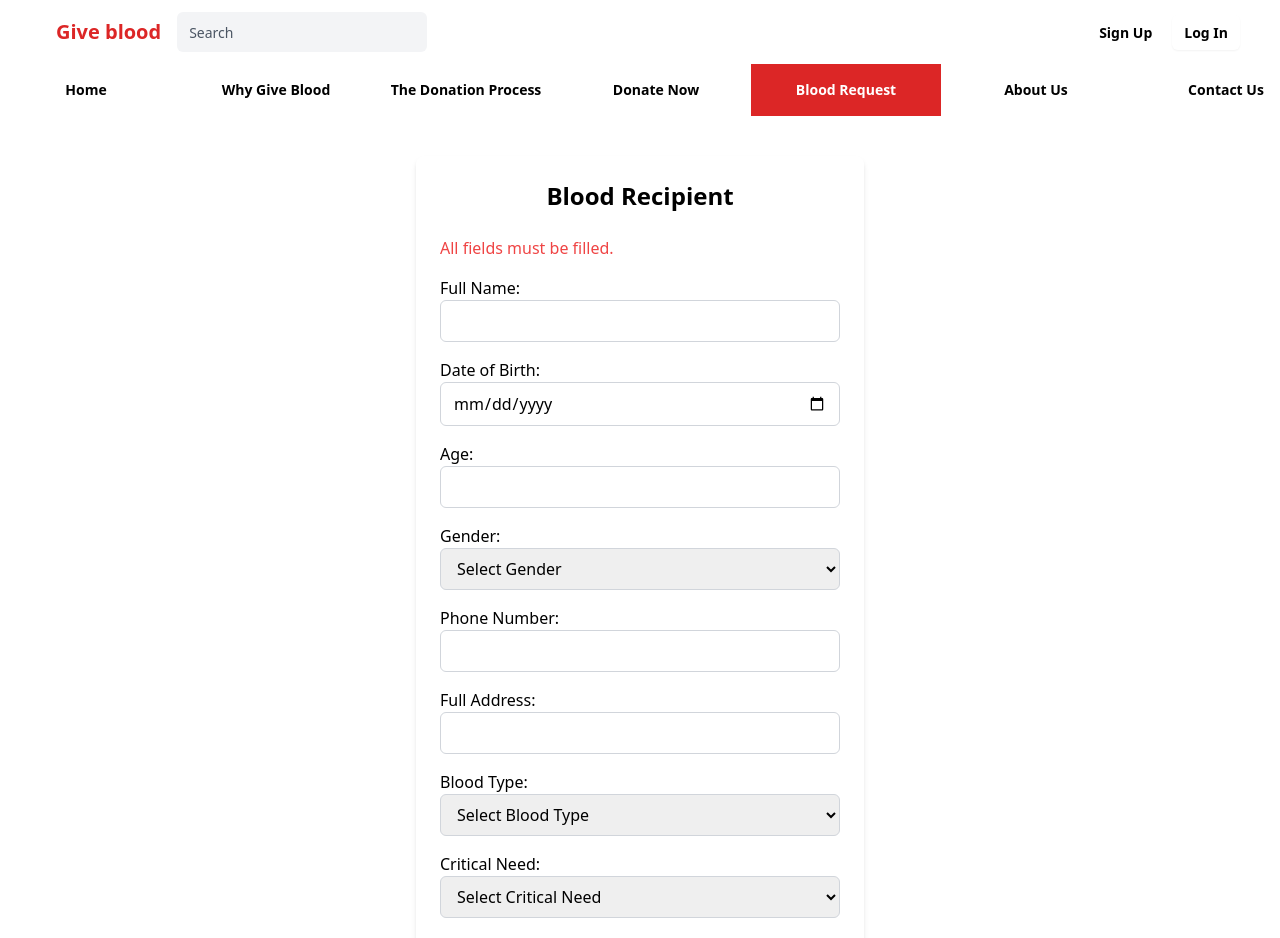
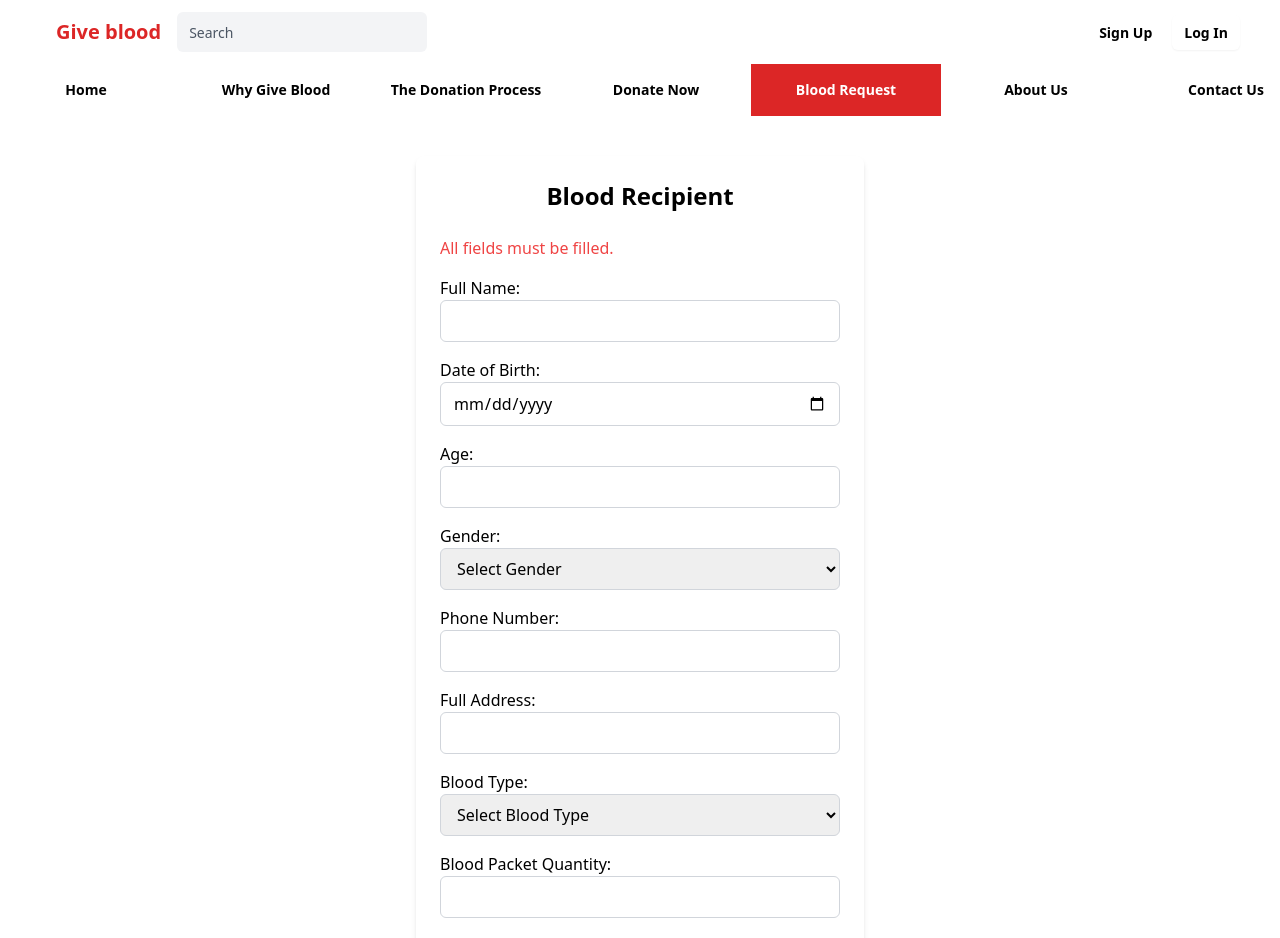
Before and after one commit to Sulaiman2211khan/blooddonation, a React app in the folder frontend/: page /bloodrequest in a window 1280 px wide. Shown: the top 938 px of the page. Built offline with nearby package versions, Linux system fonts and the light colour scheme; the HTML template or start-up script is replaced by a standard one.

Commit message:
"added field"

```diff
--- a/frontend/src/Components/BloodRequest.jsx
+++ b/frontend/src/Components/BloodRequest.jsx
@@ -50,6 +50,10 @@ const BloodRequest = () => {
             <option value="O-">O-</option>
           </select>
         </div>
+          <div>
+          <label htmlFor="blood-packet" className="block font-medium">Blood Packet Quantity:</label>
+          <input type="number" id="blood-packet" className="border border-gray-300 rounded-md px-3 py-2 w-full" />
+        </div>
         <div>
           <label htmlFor="critical-need" className="block font-medium">Critical Need:</label>
           <select id="critical-need" className="border border-gray-300 rounded-md px-3 py-2 w-full">
@@ -68,6 +72,7 @@ const BloodRequest = () => {
           </select>
         </div>
 
+
         <div>
           <button type="submit" className="bg-blue-500 text-white px-4 py-2 rounded-md">Submit</button>
         </div>
```
